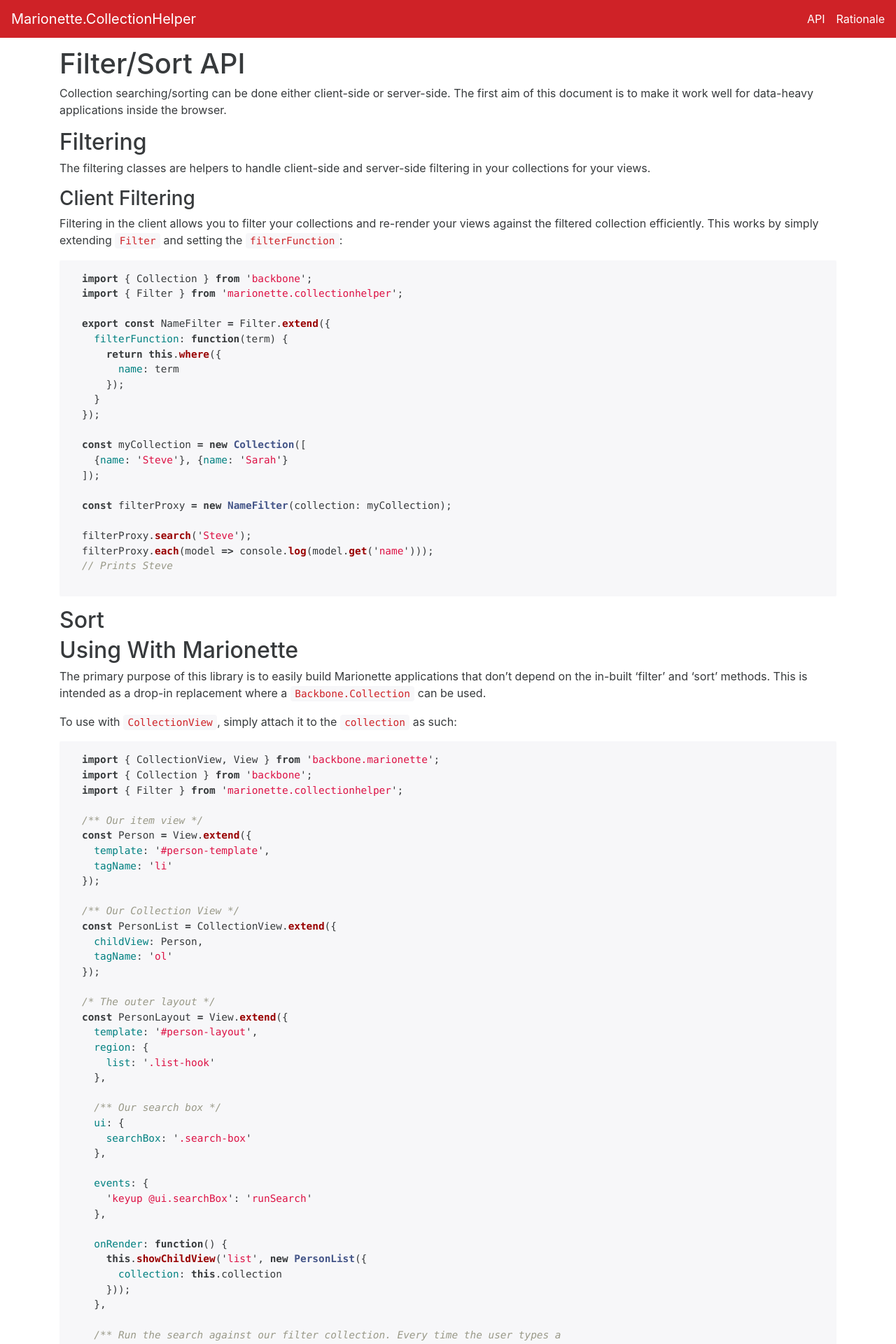
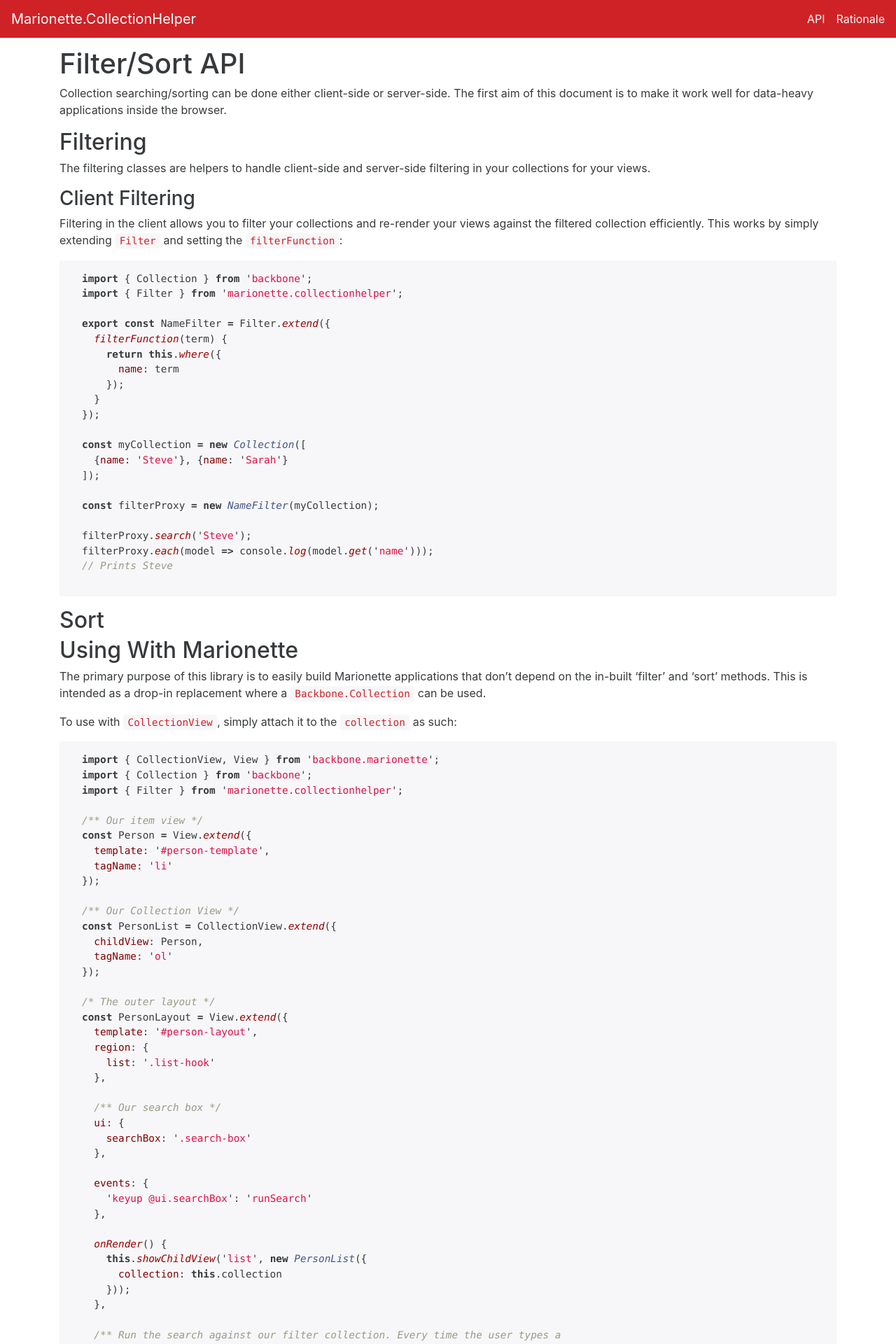
Before and after one commit to scott-w/marionette.collectionhelper, a Jekyll site: the page built from docs/api.md, in a window 1280 px wide. Shown: the top 1920 px of the page at 70% size. Built offline with Jekyll 4.4.1, drawn with Linux system fonts in a browser that asks for light colours.

Commit message:
Updated the doc styles

```diff
--- a/docs/_includes/head.html
+++ b/docs/_includes/head.html
@@ -1,4 +1,4 @@
-<link href="{{ site.baseurl }}/css/main.css" rel="stylesheet" />
+<link href="{{ site.url }}{{ site.baseurl }}/css/main.css" rel="stylesheet" />
 <meta charset="utf-8">
 <meta http-equiv="X-UA-Compatible" content="IE=edge">
 <meta name="viewport" content="width=device-width, initial-scale=1, shrink-to-fit=no">
--- a/docs/_includes/navbar.html
+++ b/docs/_includes/navbar.html
@@ -1,11 +1,11 @@
 <nav class="navbar navbar-static-top bg-primary navbar-dark">
-    <a class="navbar-brand" href="{{ site.baseurl }}/">Marionette.CollectionHelper</a>
+    <a class="navbar-brand" href="{{ site.url }}{{ site.baseurl }}">Marionette.CollectionHelper</a>
     <ul class="nav navbar-nav pull-xs-right">
     <li class="nav-item">
-        <a class="nav-link" href="{{ site.baseurl }}/api/">API</a>
+        <a class="nav-link" href="{{ site.url }}{{ site.baseurl }}/api/">API</a>
     </li>
     <li class="nav-item">
-        <a class="nav-link" href="{{ site.baseurl }}/rationale/">Rationale</a>
+        <a class="nav-link" href="{{ site.url }}{{ site.baseurl }}/rationale/">Rationale</a>
     </li>
     </ul>
 </nav>
--- a/docs/api.md
+++ b/docs/api.md
@@ -26,7 +26,7 @@
 import { Filter } from 'marionette.collectionhelper';
 
 export const NameFilter = Filter.extend({
-  filterFunction: function(term) {
+  filterFunction(term) {
     return this.where({
       name: term
     });
@@ -37,7 +37,7 @@
   {name: 'Steve'}, {name: 'Sarah'}
 ]);
 
-const filterProxy = new NameFilter(collection: myCollection);
+const filterProxy = new NameFilter(myCollection);
 
 filterProxy.search('Steve');
 filterProxy.each(model => console.log(model.get('name')));
@@ -87,7 +87,7 @@
     'keyup @ui.searchBox': 'runSearch'
   },
 
-  onRender: function() {
+  onRender() {
     this.showChildView('list', new PersonList({
       collection: this.collection
     }));
@@ -97,7 +97,7 @@
       search term, this will run the search terms against our collection and
       automatically update the collection view.
   */
-  runSearch: function() {
+  runSearch() {
     const searchTerm = this.ui.searchBox.val();
     this.collection.search(searchTerm);
   }
@@ -111,7 +111,7 @@
 const PeopleFilter = Filter.extend({
 
   /** Setup the filter function to search the collection */
-  filterFunction: function(term) {
+  filterFunction(term) {
     return this.where({
       name: term
     });
--- a/docs/css/main.scss
+++ b/docs/css/main.scss
@@ -16,6 +16,16 @@
 
 $jumbotron-bg: #EDF3F6;
 $jumbotron-color: #555;
+
+$code-background: white;
+$code-comment: #999988;
+$code-error: #A61717;
+$code-comment-special: #999999;
+$code-deleted: black;
+$code-number: #009999;
+$code-string: #DD1144;
+$code-function: #990000;
+$code-attribute: #7E0003;
 
 @import "bootstrap";
 
@@ -43,20 +53,20 @@
 }
 
 
-.highlight  { background: #ffffff; }
-.highlight .c { color: #999988; font-style: italic } /* Comment */
-.highlight .err { color: #a61717; background-color: #e3d2d2 } /* Error */
+.highlight  { background: $code-background; }
+.highlight .c { color: $code-comment; font-style: italic } /* Comment */
+.highlight .err { color: $code-error; background-color: #e3d2d2 } /* Error */
 .highlight .k { font-weight: bold } /* Keyword */
 .highlight .o { font-weight: bold } /* Operator */
-.highlight .cm { color: #999988; font-style: italic } /* Comment.Multiline */
-.highlight .cp { color: #999999; font-weight: bold } /* Comment.Preproc */
-.highlight .c1 { color: #999988; font-style: italic } /* Comment.Single */
-.highlight .cs { color: #999999; font-weight: bold; font-style: italic } /* Comment.Special */
-.highlight .gd { color: #000000; background-color: #ffdddd } /* Generic.Deleted */
-.highlight .gd .x { color: #000000; background-color: #ffaaaa } /* Generic.Deleted.Specific */
+.highlight .cm { color: $code-comment; font-style: italic } /* Comment.Multiline */
+.highlight .cp { color: $code-comment-special; font-weight: bold } /* Comment.Preproc */
+.highlight .c1 { color: $code-comment; font-style: italic } /* Comment.Single */
+.highlight .cs { color: $code-comment-special; font-weight: bold; font-style: italic } /* Comment.Special */
+.highlight .gd { color: $code-deleted; background-color: #ffdddd } /* Generic.Deleted */
+.highlight .gd .x { color: $code-deleted; background-color: #ffaaaa } /* Generic.Deleted.Specific */
 .highlight .ge { font-style: italic } /* Generic.Emph */
-.highlight .gr { color: #aa0000 } /* Generic.Error */
-.highlight .gh { color: #999999 } /* Generic.Heading */
+.highlight .gr { color: $code-error; } /* Generic.Error */
+.highlight .gh { color: $code-comment-special } /* Generic.Heading */
 .highlight .gi { color: #000000; background-color: #ddffdd } /* Generic.Inserted */
 .highlight .gi .x { color: #000000; background-color: #aaffaa } /* Generic.Inserted.Specific */
 .highlight .go { color: #888888 } /* Generic.Output */
@@ -70,36 +80,36 @@
 .highlight .kr { font-weight: bold } /* Keyword.Reserved */
 .highlight .kt { color: #445588; font-weight: bold } /* Keyword.Type */
 .highlight .m { color: #009999 } /* Literal.Number */
-.highlight .s { color: #d14 } /* Literal.String */
-.highlight .na { color: #008080 } /* Name.Attribute */
+.highlight .s { color: $code-string } /* Literal.String */
+.highlight .na { color: $code-attribute } /* Name.Attribute */
 .highlight .nb { color: #0086B3 } /* Name.Builtin */
-.highlight .nc { color: #445588; font-weight: bold } /* Name.Class */
+.highlight .nc { color: #445588; font-style: italic } /* Name.Class */
 .highlight .no { color: #008080 } /* Name.Constant */
 .highlight .ni { color: #800080 } /* Name.Entity */
-.highlight .ne { color: #990000; font-weight: bold } /* Name.Exception */
-.highlight .nf { color: #990000; font-weight: bold } /* Name.Function */
+.highlight .ne { color: $code-function; font-style: italic } /* Name.Exception */
+.highlight .nf { color: $code-function; font-style: italic } /* Name.Function */
 .highlight .nn { color: #555555 } /* Name.Namespace */
 .highlight .nt { color: #000080 } /* Name.Tag */
 .highlight .nv { color: #008080 } /* Name.Variable */
 .highlight .ow { font-weight: bold } /* Operator.Word */
 .highlight .w { color: #bbbbbb } /* Text.Whitespace */
-.highlight .mf { color: #009999 } /* Literal.Number.Float */
-.highlight .mh { color: #009999 } /* Literal.Number.Hex */
-.highlight .mi { color: #009999 } /* Literal.Number.Integer */
-.highlight .mo { color: #009999 } /* Literal.Number.Oct */
-.highlight .sb { color: #d14 } /* Literal.String.Backtick */
-.highlight .sc { color: #d14 } /* Literal.String.Char */
-.highlight .sd { color: #d14 } /* Literal.String.Doc */
-.highlight .s2 { color: #d14 } /* Literal.String.Double */
-.highlight .se { color: #d14 } /* Literal.String.Escape */
-.highlight .sh { color: #d14 } /* Literal.String.Heredoc */
-.highlight .si { color: #d14 } /* Literal.String.Interpol */
-.highlight .sx { color: #d14 } /* Literal.String.Other */
+.highlight .mf { color: $code-number } /* Literal.Number.Float */
+.highlight .mh { color: $code-number } /* Literal.Number.Hex */
+.highlight .mi { color: $code-number } /* Literal.Number.Integer */
+.highlight .mo { color: $code-number } /* Literal.Number.Oct */
+.highlight .sb { color: $code-string } /* Literal.String.Backtick */
+.highlight .sc { color: $code-string } /* Literal.String.Char */
+.highlight .sd { color: $code-string } /* Literal.String.Doc */
+.highlight .s2 { color: $code-string } /* Literal.String.Double */
+.highlight .se { color: $code-string } /* Literal.String.Escape */
+.highlight .sh { color: $code-string } /* Literal.String.Heredoc */
+.highlight .si { color: $code-string } /* Literal.String.Interpol */
+.highlight .sx { color: $code-string } /* Literal.String.Other */
 .highlight .sr { color: #009926 } /* Literal.String.Regex */
-.highlight .s1 { color: #d14 } /* Literal.String.Single */
+.highlight .s1 { color: $code-string } /* Literal.String.Single */
 .highlight .ss { color: #990073 } /* Literal.String.Symbol */
 .highlight .bp { color: #999999 } /* Name.Builtin.Pseudo */
 .highlight .vc { color: #008080 } /* Name.Variable.Class */
 .highlight .vg { color: #008080 } /* Name.Variable.Global */
 .highlight .vi { color: #008080 } /* Name.Variable.Instance */
-.highlight .il { color: #009999 } /* Literal.Number.Integer.Long */
+.highlight .il { color: $code-number } /* Literal.Number.Integer.Long */
```
Also changed, not shown: docs/rationale.md (+3 -3 lines).
